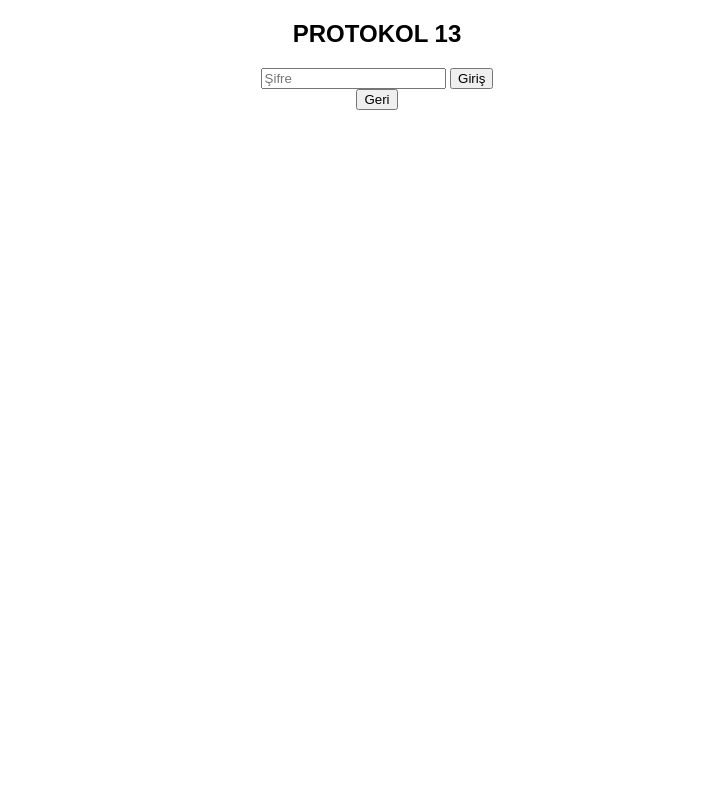
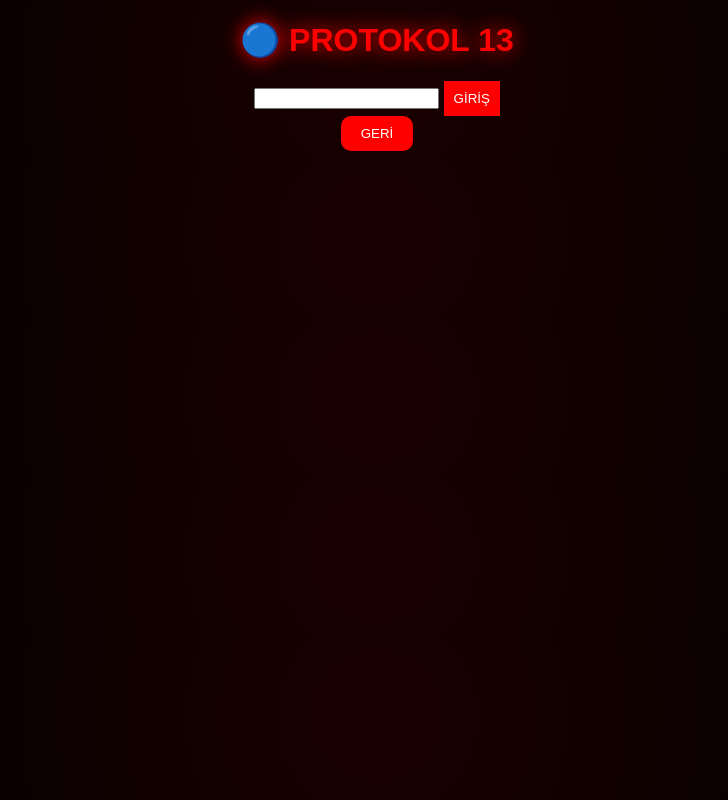
Before and after one commit to sakaryawebsites/Blockade, a plain HTML site: page protocol.html in a window 1280 px wide. Shown: the whole page, without its empty margins (263-991 px from the left). Drawn offline with Linux system fonts and the light colour scheme.

Commit message:
Update protocol.html

```diff
--- a/protocol.html
+++ b/protocol.html
@@ -1,24 +1,29 @@
 <!DOCTYPE html>
 <html>
-<body style="font-family:Arial;text-align:center;">
+<head>
+<title>Protokol</title>
+</head>
 
-<h2>PROTOKOL 13</h2>
+<body style="background:radial-gradient(circle,#1a0000,#000);color:white;text-align:center;font-family:Arial;">
 
-<input id="pass" placeholder="Şifre">
-<button onclick="check()">Giriş</button>
+<h1 style="color:red;text-shadow:0 0 20px red;">🔵 PROTOKOL 13</h1>
+
+<input id="p">
+<button onclick="check()" style="padding:10px;background:red;color:white;border:none;">GİRİŞ</button>
 
 <p id="ok" style="display:none;">✔ ERİŞİM SAĞLANDI</p>
 
 <br>
-<button onclick="location.href='menu.html'">Geri</button>
+<button onclick="location.href='menu.html'"
+style="padding:10px 20px;background:red;color:white;border:none;border-radius:10px;">
+GERİ
+</button>
 
 <script>
 function check(){
-if(document.getElementById("pass").value==="373737737"){
-document.getElementById("ok").style.display="block";
-}else{
-alert("Yetkisiz");
-}
+if(p.value==="373737737"){
+ok.style.display="block";
+}else alert("Yetkisiz");
 }
 </script>
 
```
